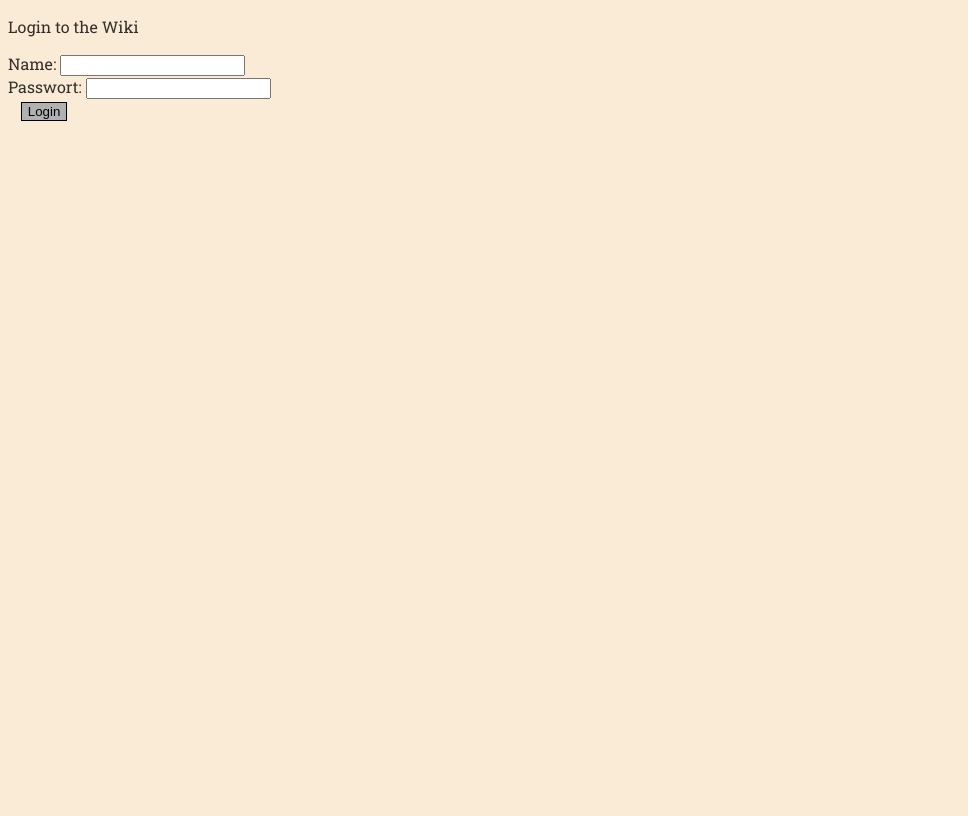
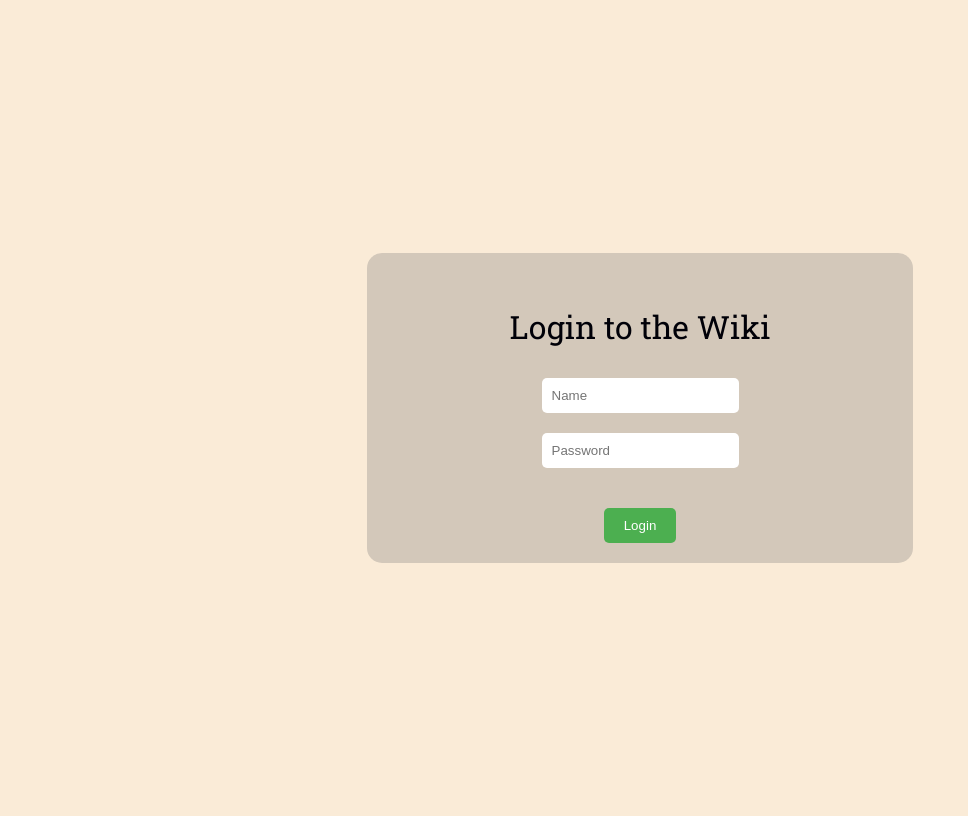
Before and after one commit to Quadc0r3/Wiki, a PHP site: page /login.php in a window 1280 px wide. Shown: the whole page, without its empty margins (0-968 px from the left). Before the commit the page ends 121 px from the top, so only its background shows below. Run offline with PHP 8.4, Linux system fonts and the light colour scheme.

Commit message:
CSS refinement
- Favicon
- variables for css colours
- updated sql file

```diff
--- /dev/null
+++ b/css/login.css
@@ -0,0 +1,53 @@
+body{
+    display: flex;
+    align-items: center;
+    justify-content: center;
+    height: 100vh;
+}
+
+#login-screen {
+    text-align: center;
+    background-color: var(--text-box);
+    padding: 20px;
+    border-radius: 15px;
+    width: 40%;
+}
+
+p{
+    font-size: 2em;
+    color: #000008;
+    margin-bottom: 30px;
+}
+
+form{
+    display: flex;
+    flex-wrap: wrap;
+    justify-content: center;
+}
+
+label{
+    width: 100%;
+    margin-bottom: 10px;
+    color: #000008;
+}
+
+input{
+    border-radius: 5px;
+    padding: 10px;
+    margin-bottom: 10px;
+    border: none;
+}
+
+button{
+    background-color: var(--button);
+    border: none;
+    border-radius: 5px;
+    padding: 10px 20px;
+    color: white;
+    margin-top: 20px;
+    cursor: pointer;
+}
+
+button:hover {
+    background-color: var(--button-hover);
+}
--- a/css/style.css
+++ b/css/style.css
@@ -1,4 +1,18 @@
 @import url('https://fonts.googleapis.com/css2?family=Roboto+Slab:wght@100;200;300;400&display=swap');
+
+:root {
+    /*main*/
+    --background: antiquewhite;
+    --button:#4CAF50;
+    --button-hover: #409243;
+    --button-text: white;
+    --nonexistant: #b90b4e;
+    --existant: #00d;
+    /*article*/
+    --border-light: #999999;
+    --text-box: #d3c8ba;
+
+}
 
 body {
     font-family: 'Roboto Slab', serif;
@@ -6,7 +20,7 @@ body {
     font-weight: 400;
     font-size: 16px;
 
-    background-color: antiquewhite;
+    background-color: var(--background);
 }
 
 button {
@@ -17,8 +31,8 @@ button {
 }
 
 a.button {
-    background-color: #4CAF50;
-    color: white;
+    background-color: var(--button);
+    color: var(--button-text);
     padding: 12px 20px;
     border: none;
     border-radius: 4px;
@@ -29,10 +43,9 @@ a.button {
 }
 
 .button:hover {
-    background-color: #409243;
+    background-color: var(--button-hover);
 }
 
-/*OpenAI*/
 table {
     border-collapse: collapse;
     width: 100%;
--- a/error.php
+++ b/error.php
@@ -10,6 +10,7 @@ session_start();
           content="width=device-width, user-scalable=no, initial-scale=1.0, maximum-scale=1.0, minimum-scale=1.0">
     <meta http-equiv="X-UA-Compatible" content="ie=edge">
     <link rel="stylesheet" href="css/style.css">
+    <link rel="icon" type="image/svg" href="images/logo.svg">
     <title>Error Page</title>
 </head>
 <body>
--- a/index.php
+++ b/index.php
@@ -13,6 +13,7 @@ $_SESSION['no_of_texts'] = 0;
     <meta http-equiv="X-UA-Compatible" content="ie=edge">
     <link rel="stylesheet" href="css/style.css">
     <link rel="stylesheet" href="css/index.css">
+    <link rel="icon" type="image/svg" href="images/logo.svg">
     <title>Wiki</title>
 </head>
 <body>
--- a/login.php
+++ b/login.php
@@ -6,17 +6,20 @@
           content="width=device-width, user-scalable=no, initial-scale=1.0, maximum-scale=1.0, minimum-scale=1.0">
     <meta http-equiv="X-UA-Compatible" content="ie=edge">
     <link rel="stylesheet" href="css/style.css">
+    <link rel="stylesheet" href="css/login.css">
+    <link rel="icon" type="image/svg" href="images/logo.svg">
     <title>Wiki</title>
 </head>
 <body>
-<div>
+<div id="login-screen">
     <p>Login to the Wiki</p>
     <form action="php/account/login_process.php" method='post'>
-        <label for="name">Name:
-            <input type="text" maxlength="10" name="name" required><br></label>
-        <label for="password">
-            Passwort: <input type="password" maxlength="32" name="password" required>
-        </label><br>
+        <label>
+            <input type="text" maxlength="10" placeholder="Name" name="name" required>
+        </label>
+        <label>
+            <input type="password" placeholder="Password" maxlength="32" name="password" required>
+        </label>
         <button type="submit">Login</button>
     </form>
 </div>
--- a/php/article/edit.php
+++ b/php/article/edit.php
@@ -33,6 +33,7 @@ function load_article(): void {
     <title>Edit | <?php echo $article ?></title>
     <link rel="stylesheet" href="../../css/style.css">
     <link rel="stylesheet" href="../../css/edit.css">
+    <link rel="icon" type="image/svg" href="../../images/logo.svg">
 </head>
 <body>
 <?php load_article() ?>
--- a/php/article/new.php
+++ b/php/article/new.php
@@ -11,6 +11,7 @@ $_SESSION['mode'] = 'new'?>
     <meta http-equiv="X-UA-Compatible" content="ie=edge">
     <link rel="stylesheet" href="../../css/style.css">
     <link rel="stylesheet" href="../../css/edit.css">
+    <link rel="icon" type="image/svg" href="../../images/logo.svg">
     <title>New Article</title>
 </head>
 <body>
--- a/php/article/text/new_text.php
+++ b/php/article/text/new_text.php
@@ -35,7 +35,7 @@ function new_text_segment():void {
                 } elseif($entry['type'] == 'image') {
                     //display image
                     echo "<div class='image_segment' id='image_{$entry['TextID']}'>";
-                    echo "<img src='../../display.php?id={$entry['TextID']}' alt='Image from database'>";
+                    echo "<img src='../display.php?id={$entry['TextID']}' alt='Image from database'>";
                 }
                 if ($entry['position'] != 0) echo "<button type='submit' name='up' value='{$entry['TextID']}'>up</button>";
                 if ($entry['position'] != $no_of_entries)echo "<button type='submit' name='down' value='{$entry['TextID']}'>down</button>";
--- a/php/text_processing.php
+++ b/php/text_processing.php
@@ -35,7 +35,7 @@ function format(array|string $text):string {
     $text = regex_replace("\*\*","","<b>","</b>",$text);
 
     //crossed out
-    $text = regex_replace("--*","","<del>","</del>",$text);
+    $text = regex_replace("--","","<del>","</del>",$text);
 
     //underline
     $text = regex_replace("__","","<u>","</u>",$text);
```
Also changed, not shown: css/article.css (+9 -14 lines), display.php (deleted, +0 -13 lines), php/article/show.php (+5 -8 lines), php/display.php (added, +13 -0 lines), register.php (+6 -4 lines), images/logo.png (added), images/logo.svg (added), 1 other file.
